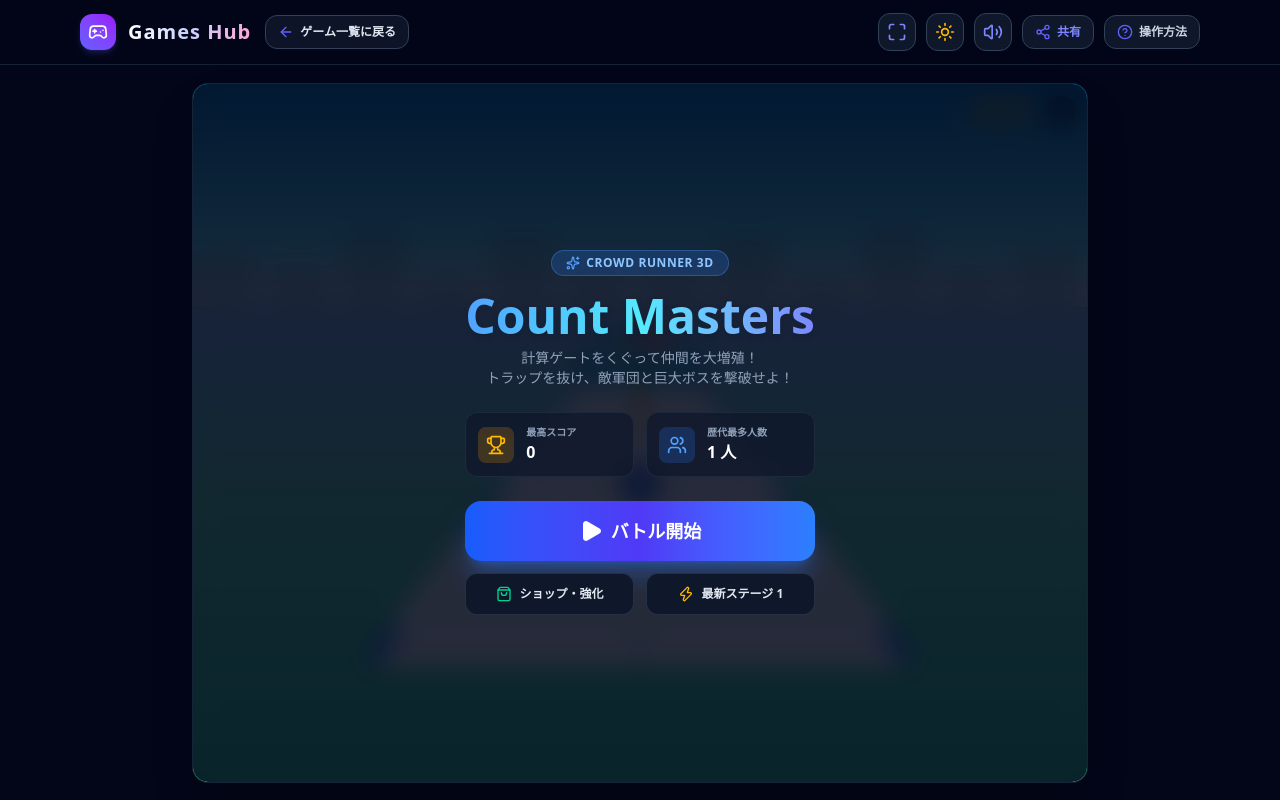
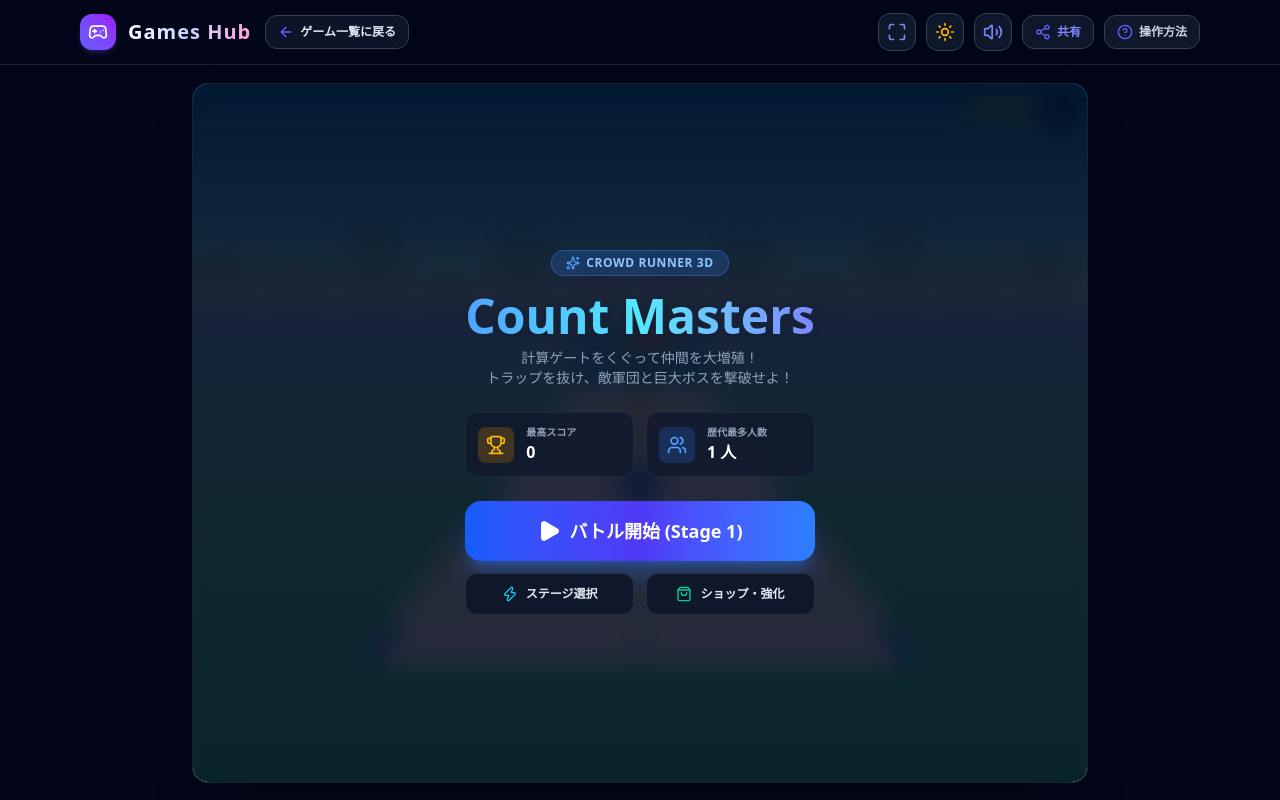
Before and after one commit to hhungry2/gemini-games, a React (Vite) app: page / in a window 1280 px wide. Both pictures are taken after a click on the element 354 px from the left and 812 px from the top of the page. Built offline with nearby package versions, Linux system fonts and the light colour scheme.

Commit message:
fix(countmasters): fix battle start and overlay button clicks by moving pointer capture to canvas

```diff
--- a/src/games/CountMastersGame.tsx
+++ b/src/games/CountMastersGame.tsx
@@ -1023,18 +1023,27 @@ export const CountMastersGame: React.FC<CountMastersGameProps> = ({
   return (
     <div
       ref={containerRef}
-      className={`relative flex flex-col items-center justify-center select-none overflow-hidden touch-none ${
+      className={`relative flex flex-col items-center justify-center select-none overflow-hidden ${
         isFullscreen
           ? 'w-full h-full max-w-none max-h-none flex-1 p-0 m-0'
           : 'w-full max-w-4xl h-[min(700px,calc(100dvh-4.5rem))] rounded-2xl shadow-2xl border border-slate-700/50 my-1 sm:my-2'
       } ${isDark ? 'bg-slate-950 text-slate-100' : 'bg-slate-100 text-slate-900'}`}
+    >
+      {/* メインゲームCanvas */}
+      <canvas
+        ref={canvasRef}
+        className="absolute inset-0 w-full h-full cursor-grab active:cursor-grabbing touch-none"
         onPointerDown={(e) => {
+          if (gameState !== 'RUNNING' && gameState !== 'BOSS_BATTLE') return;
           try {
             (e.currentTarget as HTMLElement).setPointerCapture(e.pointerId);
           } catch {}
           handlePointerDown(e.clientX);
         }}
-      onPointerMove={(e) => handlePointerMove(e.clientX)}
+        onPointerMove={(e) => {
+          if (gameState !== 'RUNNING' && gameState !== 'BOSS_BATTLE') return;
+          handlePointerMove(e.clientX);
+        }}
         onPointerUp={(e) => {
           try {
             (e.currentTarget as HTMLElement).releasePointerCapture(e.pointerId);
@@ -1047,9 +1056,7 @@ export const CountMastersGame: React.FC<CountMastersGameProps> = ({
           } catch {}
           handlePointerUp();
         }}
-    >
-      {/* メインゲームCanvas */}
-      <canvas ref={canvasRef} className="absolute inset-0 w-full h-full cursor-grab active:cursor-grabbing" />
+      />
 
       {/* 上部共通ヘッダーHUD */}
       <div className="absolute top-3 left-3 right-3 flex items-center justify-between pointer-events-none z-20">
@@ -1224,27 +1231,30 @@ export const CountMastersGame: React.FC<CountMastersGameProps> = ({
             {/* アクションボタン */}
             <div className="flex flex-col gap-3">
               <button
+                type="button"
+                onClick={() => startStage(clearedStage)}
+                className="w-full py-4 rounded-2xl bg-gradient-to-r from-blue-600 via-indigo-600 to-blue-500 hover:from-blue-500 hover:to-indigo-500 active:from-blue-700 active:to-indigo-700 text-white font-black text-lg transition shadow-xl shadow-blue-500/30 flex items-center justify-center gap-2 cursor-pointer active:scale-95"
+              >
+                <Play className="w-6 h-6 fill-white" />
+                <span>バトル開始 (Stage {clearedStage})</span>
+              </button>
+
+              <div className="grid grid-cols-2 gap-3">
+                <button
+                  type="button"
                   onClick={() => setGameState('STAGE_SELECT')}
-                className="w-full py-4 rounded-2xl bg-gradient-to-r from-blue-600 via-indigo-600 to-blue-500 hover:from-blue-500 hover:to-indigo-500 text-white font-black text-lg transition shadow-xl shadow-blue-500/30 flex items-center justify-center gap-2 cursor-pointer active:scale-95"
-              >
-                <Play className="w-6 h-6 fill-white" />
-                <span>バトル開始</span>
-              </button>
-
-              <div className="grid grid-cols-2 gap-3">
-                <button
+                  className="py-3 rounded-xl bg-slate-900 hover:bg-slate-800 active:bg-slate-700 text-slate-200 font-bold text-xs transition border border-slate-700/60 flex items-center justify-center gap-2 cursor-pointer active:scale-95"
+                >
+                  <Zap className="w-4 h-4 text-cyan-400" />
+                  <span>ステージ選択</span>
+                </button>
+                <button
+                  type="button"
                   onClick={() => setGameState('SHOP')}
-                  className="py-3 rounded-xl bg-slate-900 hover:bg-slate-800 text-slate-200 font-bold text-xs transition border border-slate-700/60 flex items-center justify-center gap-2 cursor-pointer"
+                  className="py-3 rounded-xl bg-slate-900 hover:bg-slate-800 active:bg-slate-700 text-slate-200 font-bold text-xs transition border border-slate-700/60 flex items-center justify-center gap-2 cursor-pointer active:scale-95"
                 >
                   <ShoppingBag className="w-4 h-4 text-emerald-400" />
                   <span>ショップ・強化</span>
-                </button>
-                <button
-                  onClick={() => startStage(clearedStage)}
-                  className="py-3 rounded-xl bg-slate-900 hover:bg-slate-800 text-slate-200 font-bold text-xs transition border border-slate-700/60 flex items-center justify-center gap-2 cursor-pointer"
-                >
-                  <Zap className="w-4 h-4 text-amber-400" />
-                  <span>最新ステージ {clearedStage}</span>
                 </button>
               </div>
             </div>
```
Lines whose indentation alone changed are shown as unchanged.
